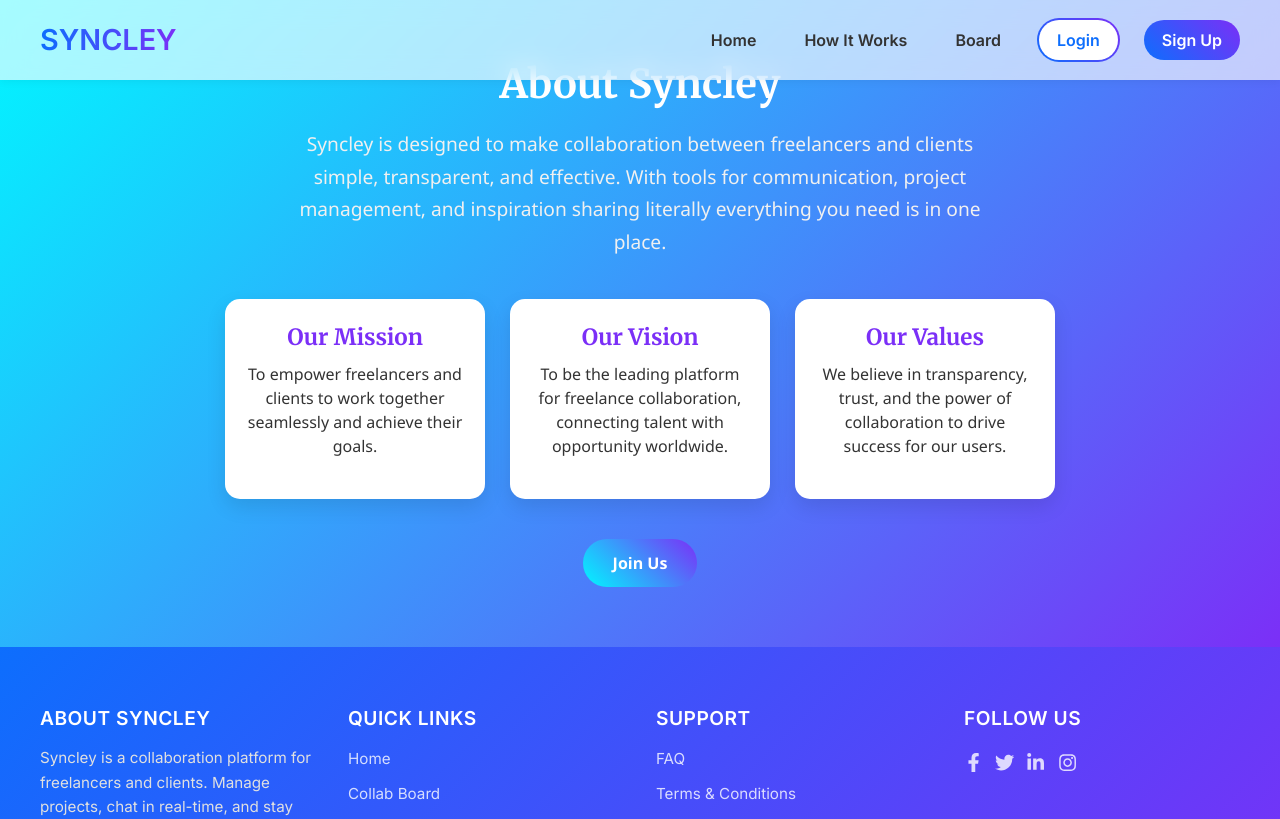
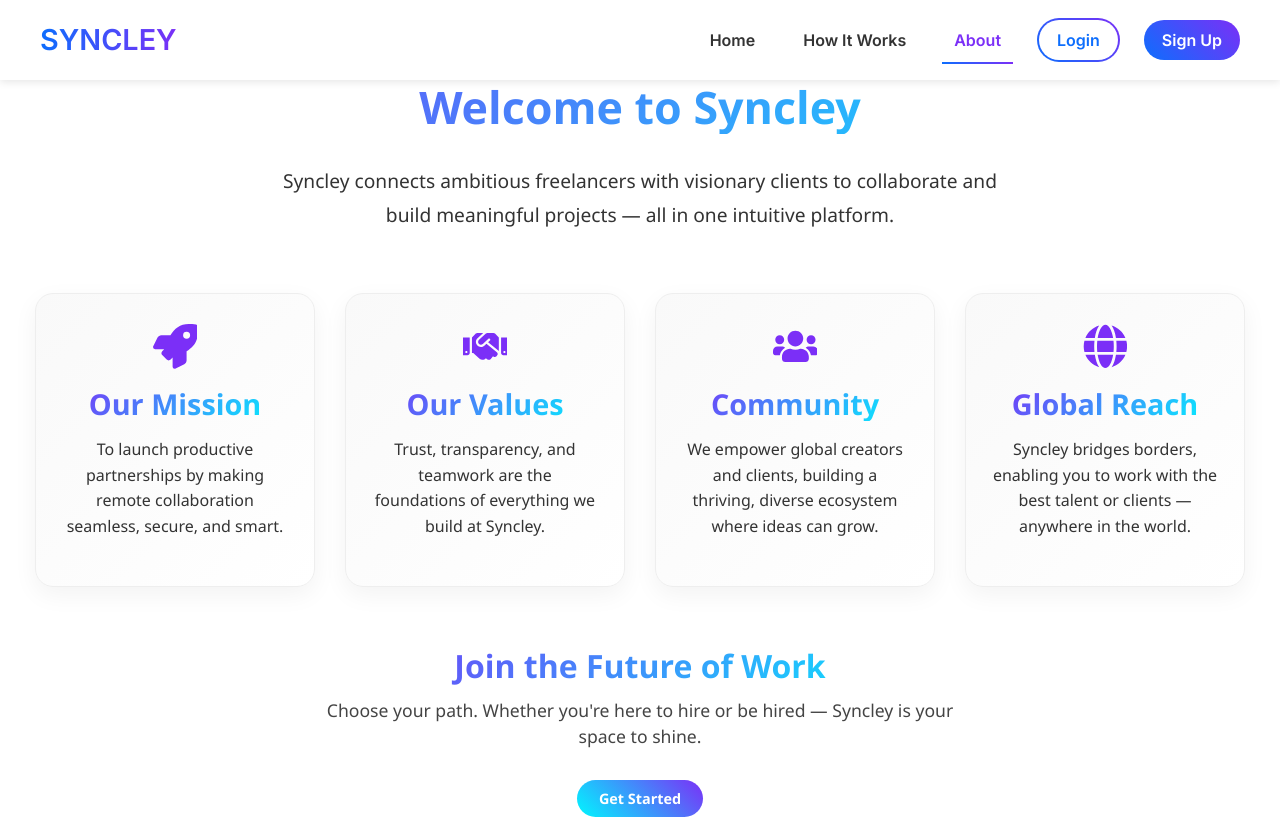
Before and after one commit to shirl3yyyy/my-syncley-frontend, a React (Create React App) app: page /about in a window 1280 px wide. Shown: the top 819 px of the page. Built offline with nearby package versions, Linux system fonts and the light colour scheme.

Commit message:
modified hero navbar

```diff
--- a/src/components/Services.js
+++ b/src/components/Services.js
@@ -1,4 +1,4 @@
-import React from "react";
+import React, { useEffect, useState } from "react";
 import { useNavigate } from "react-router-dom";
 import {
   FaPaintBrush,
@@ -12,27 +12,53 @@ import {
   FaMusic,
   FaMobileAlt,
 } from "react-icons/fa";
+import axios from "axios";
 import "./Services.css";
 
-const services = [
-  { name: "Design", description: "Logos, branding, UI/UX & more", icon: <FaPaintBrush /> },
-  { name: "Development", description: "Web, mobile, full-stack projects", icon: <FaCode /> },
-  { name: "Writing", description: "Content, copywriting, translations", icon: <FaPenNib /> },
-  { name: "Marketing", description: "SEO, ads, social media campaigns", icon: <FaBullhorn /> },
-  { name: "Video & Animation", description: "Explainers, editing, motion design", icon: <FaVideo /> },
-  { name: "Business", description: "Consulting, finance, strategy", icon: <FaBriefcase /> },
-  { name: "Finance", description: "Accounting, investing, analysis", icon: <FaChartLine /> },
-  { name: "Support", description: "Customer service, virtual assistance", icon: <FaHeadset /> },
-  { name: "Music & Audio", description: "Production, voiceovers, sound design", icon: <FaMusic /> },
-  { name: "Apps", description: "iOS, Android, cross-platform solutions", icon: <FaMobileAlt /> },
-];
+// Map category names to icons
+const iconMap = {
+  Design: <FaPaintBrush />,
+  Development: <FaCode />,
+  Writing: <FaPenNib />,
+  Marketing: <FaBullhorn />,
+  "Video & Animation": <FaVideo />,
+  Business: <FaBriefcase />,
+  Finance: <FaChartLine />,
+  Support: <FaHeadset />,
+  "Music & Audio": <FaMusic />,
+  Apps: <FaMobileAlt />,
+};
 
 function Services() {
+  const [services, setServices] = useState([]);
+  const [loading, setLoading] = useState(true);
+  const [error, setError] = useState("");
   const navigate = useNavigate();
+
+  useEffect(() => {
+    const fetchServices = async () => {
+      try {
+        setLoading(true);
+        // Replace this URL with your backend API endpoint for fetching categories
+        const res = await axios.get("/api/categories");
+        setServices(res.data);
+      } catch (err) {
+        console.error(err);
+        setError("Failed to load categories");
+      } finally {
+        setLoading(false);
+      }
+    };
+
+    fetchServices();
+  }, []);
 
   const handleClick = (category) => {
     navigate(`/search?category=${encodeURIComponent(category)}`);
   };
+
+  if (loading) return <p>Loading categories...</p>;
+  if (error) return <p>{error}</p>;
 
   return (
     <section className="categories">
@@ -44,7 +70,7 @@ function Services() {
             className="category-card"
             onClick={() => handleClick(cat.name)}
           >
-            <div className="category-icon">{cat.icon}</div>
+            <div className="category-icon">{iconMap[cat.name] || <FaBriefcase />}</div>
             <h3>{cat.name}</h3>
             <p>{cat.description}</p>
           </div>
--- a/src/components/layout/About.css
+++ b/src/components/layout/About.css
@@ -1,76 +1,124 @@
+:root {
+  --body-font: 'Segoe UI', Tahoma, Geneva, Verdana, sans-serif;
+  --heading-font: 'Poppins', 'Segoe UI', Tahoma, Geneva, Verdana, sans-serif;
+  --heading-gradient: linear-gradient(135deg, #7b2ff7, #00f7ff);
+}
+
 .about {
-  padding: 60px 20px;
-  background: linear-gradient(135deg, #00f7ff, #7b2ff7);
-  color: #fff;
-  font-family: 'Segoe UI', Tahoma, Geneva, Verdana, sans-serif;
+  padding: 80px 20px;
+  background: #ffffff;
+  color: #000000;
+  font-family: var(--body-font);
   text-align: center;
 }
 
+.about h2,
+.about h3 {
+  font-family: var(--heading-font);
+  background: var(--heading-gradient);
+  -webkit-background-clip: text;
+  -webkit-text-fill-color: transparent;
+  background-clip: text;
+  text-fill-color: transparent;
+  font-weight: 700;
+  margin-bottom: 1rem;
+}
+
 .about h2 {
-  font-size: 2.5rem;
-  margin-bottom: 20px;
-  font-weight: bold;
+  font-size: 2.8rem;
+  margin-bottom: 30px;
+}
+
+.about h3 {
+  font-size: 1.8rem;
 }
 
 .about-description {
-  max-width: 700px;
-  margin: 0 auto 40px auto;
+  max-width: 750px;
+  margin: 0 auto 60px auto;
   font-size: 1.2rem;
-  line-height: 1.7;
-  color: #f0f0f0;
+  line-height: 1.8;
+  color: #333;
 }
 
+/* Cards Section */
 .about-grid {
   display: flex;
   flex-wrap: wrap;
   justify-content: center;
-  gap: 25px;
-  margin-bottom: 40px;
+  gap: 30px;
+  margin-bottom: 60px;
 }
 
 .about-card {
-  background: #fff;
+  background: linear-gradient(135deg, #f9f9f9, #ffffff);
   color: #333;
-  padding: 25px 20px;
-  border-radius: 15px;
-  width: 260px;
-  box-shadow: 0 8px 20px rgba(0,0,0,0.1);
-  transition: transform 0.3s ease, box-shadow 0.3s ease;
+  padding: 30px 25px;
+  border-radius: 18px;
+  width: 280px;
+  box-shadow: 0 8px 25px rgba(0, 0, 0, 0.05);
+  transition: all 0.3s ease;
+  text-align: center;
+  border: 1px solid #eee;
 }
 
 .about-card:hover {
-  transform: translateY(-5px);
-  box-shadow: 0 12px 25px rgba(0,0,0,0.15);
+  transform: translateY(-6px);
+  box-shadow: 0 12px 30px rgba(123, 47, 247, 0.2);
 }
 
-.about-card h3 {
-  font-size: 1.4rem;
-  margin-bottom: 12px;
+.about-icon {
+  font-size: 2.8rem;
   color: #7b2ff7;
+  margin-bottom: 18px;
 }
 
 .about-card p {
   font-size: 1rem;
-  line-height: 1.5;
+  line-height: 1.6;
+}
+
+/* CTA Section */
+.about-cta {
+  max-width: 650px;
+  margin: 0 auto;
+  font-family: var(--heading-font);
+}
+
+.about-cta h3 {
+  font-size: 2rem;
+  margin-bottom: 12px;
+  background: var(--heading-gradient);
+  -webkit-background-clip: text;
+  -webkit-text-fill-color: transparent;
+  background-clip: text;
+  text-fill-color: transparent;
+}
+
+.about-cta p {
+  font-size: 1.1rem;
+  margin-bottom: 30px;
+  color: #444;
 }
 
 .about-button {
-  padding: 12px 30px;
-  border-radius: 30px;
+  padding: 8px 22px;
+  font-size: 0.9rem;
+  border-radius: 25px;
   background: linear-gradient(45deg, #00f7ff, #7b2ff7);
   border: none;
   color: #fff;
-  font-weight: bold;
-  font-size: 1rem;
+  font-weight: 600;
   cursor: pointer;
   transition: transform 0.3s ease, box-shadow 0.3s ease;
 }
 
 .about-button:hover {
   transform: scale(1.05);
-  box-shadow: 0 8px 20px rgba(0,0,0,0.2);
+  box-shadow: 0 8px 20px rgba(123, 47, 247, 0.2);
 }
 
+/* Responsive */
 @media (max-width: 768px) {
   .about-grid {
     flex-direction: column;
@@ -80,4 +128,20 @@
   .about-card {
     width: 90%;
   }
+
+  .about h2 {
+    font-size: 2.2rem;
+  }
+
+  .about h3 {
+    font-size: 1.5rem;
+  }
+
+  .about-description {
+    font-size: 1.1rem;
+  }
+
+  .about-cta h3 {
+    font-size: 1.8rem;
+  }
 }
--- a/src/components/layout/About.js
+++ b/src/components/layout/About.js
@@ -1,45 +1,53 @@
 import React from 'react';
-import { Link } from "react-router-dom";
 import { useNavigate } from 'react-router-dom';
 import './About.css';
+import { FaHandshake, FaRocket, FaUsers, FaGlobe } from 'react-icons/fa';
 
 function About() {
   const navigate = useNavigate();
 
-    const handleJoinUs = () => {
-        navigate("/role-selection")
-
-    };
-
   return (
     <section className="about">
-        <h2>About Syncley</h2>
-
+      <div className="about-hero">
+        <h2>Welcome to Syncley</h2>
         <p className="about-description">
-           Syncley is designed to make collaboration between freelancers and clients
-        simple, transparent, and effective. With tools for communication,
-        project management, and inspiration sharing literally everything you need is in one
-        place.
+          Syncley connects ambitious freelancers with visionary clients to collaborate and build meaningful projects — all in one intuitive platform.
         </p>
+      </div>
 
       <div className="about-grid">
         <div className="about-card">
+          <FaRocket className="about-icon" />
           <h3>Our Mission</h3>
-                <p>To empower freelancers and clients to work together seamlessly and achieve their goals.</p>
+          <p>To launch productive partnerships by making remote collaboration seamless, secure, and smart.</p>
         </div>
 
         <div className="about-card">
-                <h3>Our Vision</h3>
-                <p>To be the leading platform for freelance collaboration, connecting talent with opportunity worldwide.</p>
+          <FaHandshake className="about-icon" />
+          <h3>Our Values</h3>
+          <p>Trust, transparency, and teamwork are the foundations of everything we build at Syncley.</p>
         </div>
 
         <div className="about-card">
-                <h3>Our Values</h3>
-                <p>We believe in transparency, trust, and the power of collaboration to drive success for our users.</p>
+          <FaUsers className="about-icon" />
+          <h3>Community</h3>
+          <p>We empower global creators and clients, building a thriving, diverse ecosystem where ideas can grow.</p>
+        </div>
+
+        <div className="about-card">
+          <FaGlobe className="about-icon" />
+          <h3>Global Reach</h3>
+          <p>Syncley bridges borders, enabling you to work with the best talent or clients — anywhere in the world.</p>
         </div>
       </div>
 
-        <button className="about-button" onClick = {handleJoinUs} >Join Us</button>
+      <div className="about-cta">
+        <h3>Join the Future of Work</h3>
+        <p>Choose your path. Whether you're here to hire or be hired — Syncley is your space to shine.</p>
+        <button className="about-button" onClick={() => navigate("/signup-client")}>
+          Get Started
+        </button>
+      </div>
     </section>
   );
 }
--- a/src/components/layout/CTA.js
+++ b/src/components/layout/CTA.js
@@ -17,13 +17,13 @@ function CallToAction() {
         <div className="cta-buttons">
           <button
             className="cta-btn primary"
-            onClick={() => navigate("/signup-freelancer")}
+            onClick={() => navigate("/signup-client")}
           >
             <FaUserTie className="btn-icon" /> Hire Talent
           </button>
           <button
             className="cta-btn secondary"
-            onClick={() => navigate("/signup-client")}
+            onClick={() => navigate("/signup-freelancer")}
           >
             <FaRocket className="btn-icon" /> Find Work
           </button>
--- a/src/components/layout/Navbar.css
+++ b/src/components/layout/Navbar.css
@@ -8,18 +8,18 @@
   justify-content: space-between;
   align-items: center;
   padding: 18px 40px;
-  background: rgba(255, 255, 255, 0.65);
-  backdrop-filter: blur(12px);
-  -webkit-backdrop-filter: blur(12px);
-  box-shadow: 0 2px 8px rgba(0,0,0,0.05);
+  background: rgba(255, 255, 255, 1);
+  backdrop-filter: none;
+  -webkit-backdrop-filter: none;
+  box-shadow: 0 2px 8px rgba(0,0,0,0.1);
   font-family: "Inter", sans-serif;
   transition: background 0.4s ease, box-shadow 0.4s ease, padding 0.3s ease;
 }
 
 .st-navbar.scrolled {
-  background: rgba(255, 255, 255, 0.95);
+  background: rgba(255, 255, 255, 1);
   padding: 12px 32px;
-  box-shadow: 0 4px 18px rgba(0,0,0,0.1);
+  box-shadow: 0 4px 18px rgba(0,0,0,0.15);
 }
 
 .st-navbar-logo {
--- a/src/components/layout/Navbar.js
+++ b/src/components/layout/Navbar.js
@@ -50,7 +50,7 @@ function Navbar() {
         <div className={`st-navbar-links ${isOpen ? "active" : ""}`}>
           <NavLink to="/" className="st-navbar-link" onClick={() => setIsOpen(false)}>Home</NavLink>
           <NavLink to="/howitworks" className="st-navbar-link" onClick={() => setIsOpen(false)}>How It Works</NavLink>
-          <NavLink to="/board" className="st-navbar-link" onClick={() => setIsOpen(false)}>Board</NavLink>
+          <NavLink to="/about" className="st-navbar-link" onClick={() => setIsOpen(false)}>About</NavLink>
 
           {!isLoggedIn ? (
             <>
```
Also changed, not shown: src/pages/Signup.css (+102 -38 lines), src/pages/Signup.js (+32 -32 lines). Lines whose indentation alone changed are shown as unchanged.
